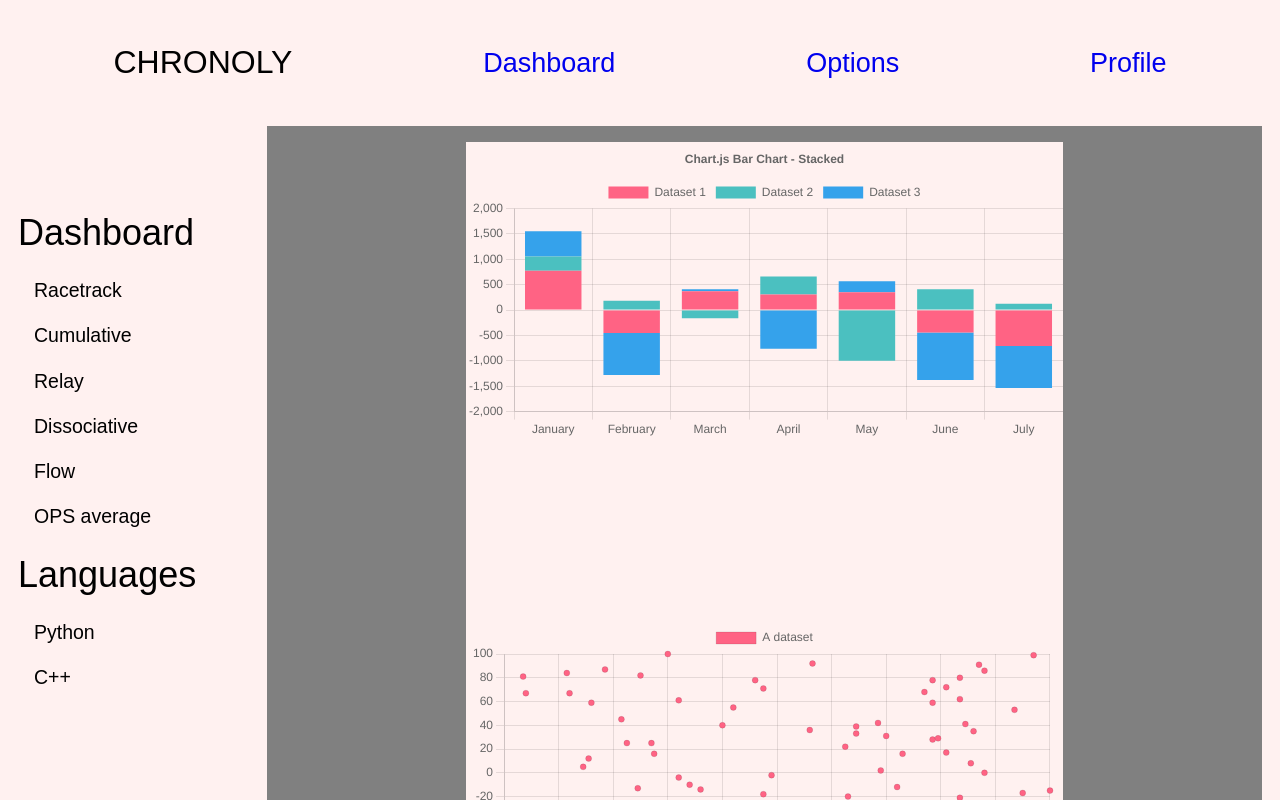
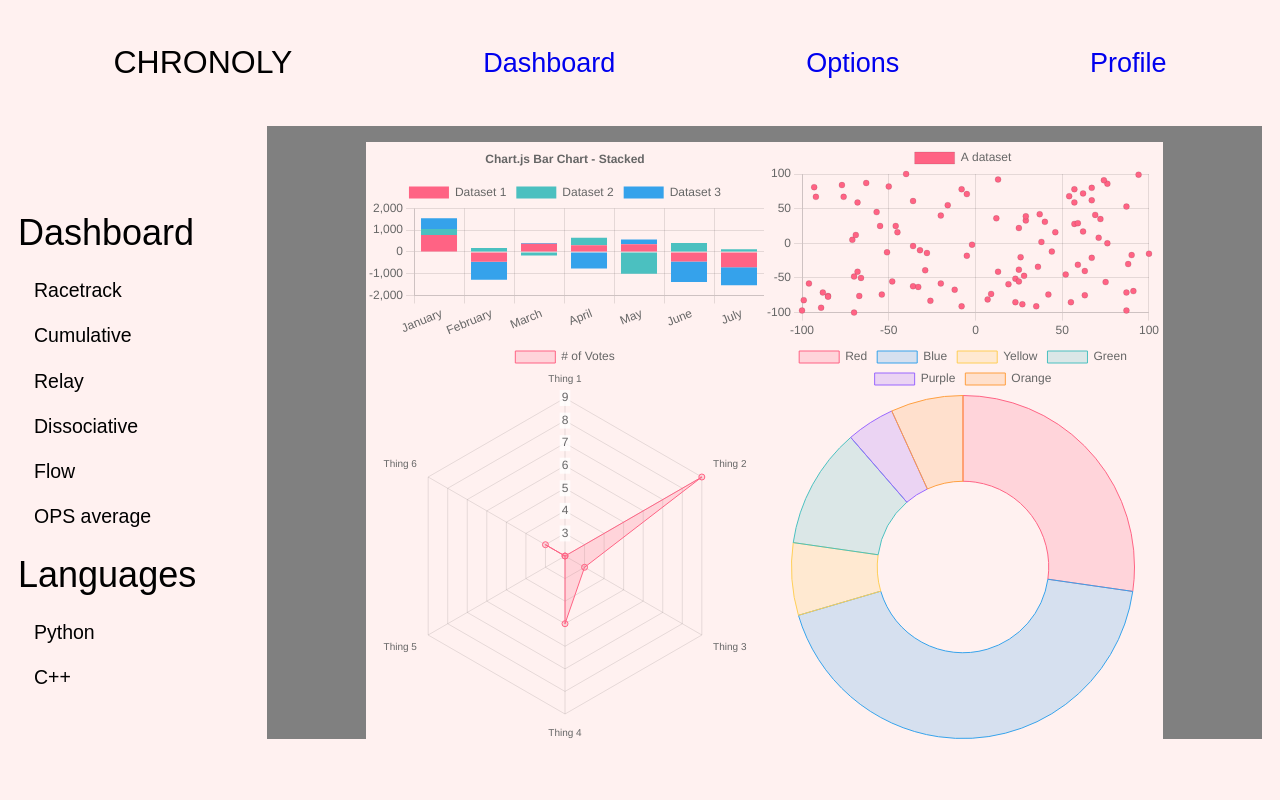
Before and after one commit to songexile/Chronoly-Website2, a React (Create React App) app: page / in a window 1280 px wide. Shown: the top 800 px of the page. Built offline with nearby package versions, Linux system fonts and the light colour scheme.

Commit message:
Removed redundant chart

```diff
--- a/src/App.css
+++ b/src/App.css
@@ -170,12 +170,12 @@ select {
 
 .row {
   display: flex;
-  margin: 0 20%;
+  margin: 0 10%;
 }
 
 .column {
   padding: auto;
-  height: 30rem;
+
 }
 
 .footer {
--- a/src/components/Chart.js
+++ /dev/null
@@ -1,55 +0,0 @@
-import React from "react";
-import {
-  Chart as ChartJS,
-  LinearScale,
-  PointElement,
-  Tooltip,
-  Legend,
-} from "chart.js";
-import { Bubble } from "react-chartjs-2";
-import { Doughnut } from "react-chartjs-2";
-import { faker } from "@faker-js/faker";
-import { Line } from "react-chartjs-2";
-
-ChartJS.register(LinearScale, PointElement, Tooltip, Legend);
-
-export const options = {
-  scales: {
-    y: {
-      beginAtZero: true,
-    },
-  },
-};
-
-export const data = {
-  datasets: [
-    {
-      label: "Red dataset",
-      data: Array.from({ length: 50 }, () => ({
-        x: faker.datatype.number({ min: -100, max: 100 }),
-        y: faker.datatype.number({ min: -100, max: 100 }),
-        r: faker.datatype.number({ min: 5, max: 20 }),
-      })),
-      backgroundColor: "rgba(255, 99, 132, 0.5)",
-    },
-    {
-      label: "Blue dataset",
-      data: Array.from({ length: 50 }, () => ({
-        x: faker.datatype.number({ min: -100, max: 100 }),
-        y: faker.datatype.number({ min: -100, max: 100 }),
-        r: faker.datatype.number({ min: 5, max: 20 }),
-      })),
-      backgroundColor: "rgba(53, 162, 235, 0.5)",
-    },
-  ],
-};
-
-const Chart = () => {
-  return (
-    <>
-      <Bubble options={options} data={data} />
-    </>
-  );
-};
-
-export default Chart;
--- /dev/null
+++ b/src/components/Charts/RadChart.js
@@ -0,0 +1,37 @@
+import React from "react";
+import {
+  Chart as ChartJS,
+  RadialLinearScale,
+  PointElement,
+  LineElement,
+  Filler,
+  Tooltip,
+  Legend,
+} from "chart.js";
+import { Radar } from "react-chartjs-2";
+
+ChartJS.register(
+  RadialLinearScale,
+  PointElement,
+  LineElement,
+  Filler,
+  Tooltip,
+  Legend
+);
+
+export const data = {
+  labels: ["Thing 1", "Thing 2", "Thing 3", "Thing 4", "Thing 5", "Thing 6"],
+  datasets: [
+    {
+      label: "# of Votes",
+      data: [2, 9, 3, 5, 2, 3],
+      backgroundColor: "rgba(255, 99, 132, 0.2)",
+      borderColor: "rgba(255, 99, 132, 1)",
+      borderWidth: 1,
+    },
+  ],
+};
+
+export function RadChart() {
+  return <Radar data={data} />;
+}
--- a/src/components/Dashboard.js
+++ b/src/components/Dashboard.js
@@ -2,8 +2,7 @@ import React from "react";
 import { BarGraph } from "./Charts/BarGraph";
 import { ScatterGraph } from "./Charts/ScatterGraph";
 import { DoughnutChart } from "./Charts/DoughnutChart";
-
-import Chart from "./Chart";
+import { RadChart } from "./Charts/RadChart";
 
 const Dashboard = () => {
   return (
@@ -11,6 +10,7 @@ const Dashboard = () => {
       <div class="row">
         <div class="column ">
           <BarGraph />
+          <RadChart />
         </div>
         <div class="column ">
           <ScatterGraph />
```
